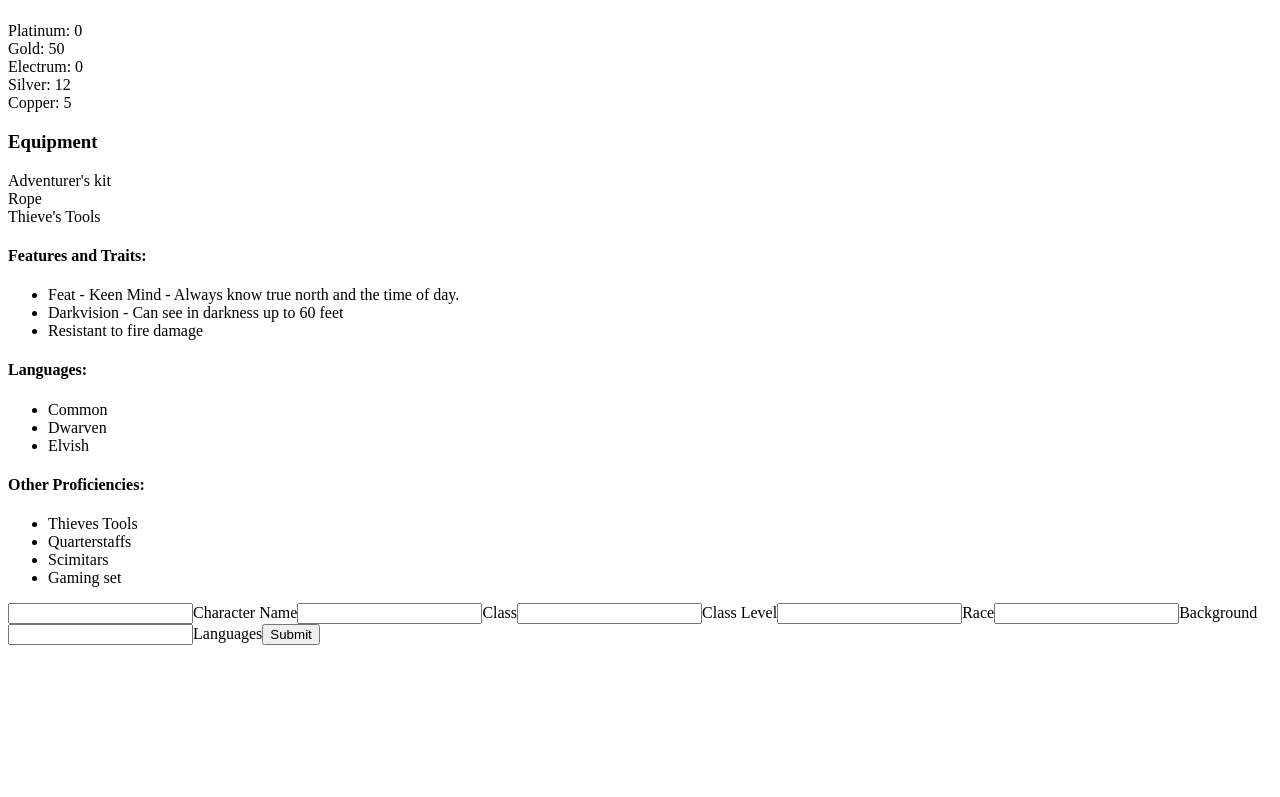
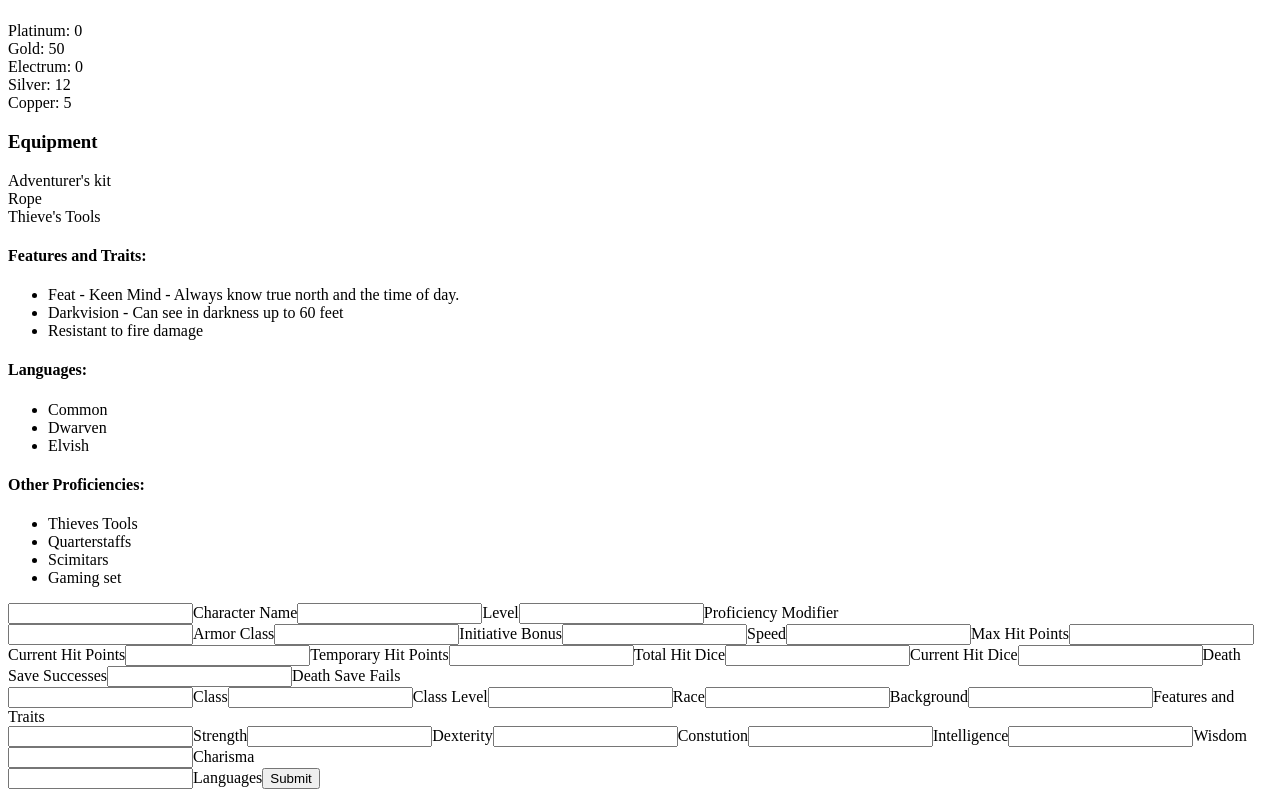
Before and after one commit to bpfahert/charactersheet, a React (Vite) app in the folder character-sheet/: page / in a window 1280 px wide. Shown: the part 2242-3039 px from the top of the page. Before the commit the page ends 2895 px from the top, so only its background shows below. Built offline with nearby package versions, Linux system fonts and the light colour scheme; the HTML template or start-up script is replaced by a standard one.

Commit message:
Expand character form to include more options

```diff
--- a/character-sheet/src/components/NewCharacterForm.tsx
+++ b/character-sheet/src/components/NewCharacterForm.tsx
@@ -1,7 +1,29 @@
 import { useState } from "react";
 
 function NewCharacterForm() {
-    const [newCharacter, setNewCharacter] = useState({name: "", classone: "", classonelevel: 1, race: "", background: "", languages: ""})
+    const [newCharacter, setNewCharacter] = useState({
+        name: "", classone: "", classonelevel: 1, race: "", background: "", languages: "",
+        features_and_traits: [],
+        level: 1,
+        strscore: 10,
+        dexscore: 10,
+        conscore: 10,
+        intscore: 10,
+        wisscore: 10,
+        chascore: 10,
+        proficiency_modifier: 1,
+        ac: 12,
+        initiative: 1,
+        speed: 30,
+        max_hp: 10,
+        current_hp: 10,
+        temp_hp: 0,
+        max_hit_dice: "1 d8",
+        current_hit_dice: "1d8",
+        death_save_successes: 0,
+        death_save_fails: 0,
+    })
+
 
     const createCharacter = (character: any) => {
         const finalCharacter = {
@@ -14,9 +36,17 @@ function NewCharacterForm() {
                     class: newCharacter.classone,
                     level: newCharacter.classonelevel,
                 }
-            }
+            },
+            features_and_traits: [newCharacter.features_and_traits],
+            stats: {
+                level: 1,
+                ability_scores: {strength: newCharacter.strscore, dexterity: newCharacter.dexscore, constitution: newCharacter.conscore, intelligence: newCharacter.intscore, wisdom: newCharacter.wisscore, charisma: newCharacter.chascore},
+                battle_stats: {ac: newCharacter.ac, initiative_bonus: newCharacter.initiative, speed: {walking: newCharacter.speed}, hit_points: {max_hp: newCharacter.max_hp, current_hp: newCharacter.current_hp, temp_hp: newCharacter.temp_hp}, hit_dice: {total_hit_dice: newCharacter.max_hit_dice, current_hit_dice: newCharacter.current_hit_dice}, death_saves: {successes: newCharacter.death_save_successes, failures: newCharacter.death_save_fails}},
+            },
+                proficiency_modifier: newCharacter.proficiency_modifier,
         }
     }
+
 
     const handleChange = (e: any) => {
         setNewCharacter((prevState) => ({
@@ -32,18 +62,61 @@ function NewCharacterForm() {
 
     return(
         <form onSubmit={handleSubmit}>
-            <div className="row"></div>
-            <input type="text" id="newcharactername" name="name" required maxLength={60} onChange={handleChange}></input>
-            <label htmlFor="name">Character Name</label>
+            <div className="row">
+                <input type="text" id="newcharactername" name="name" required maxLength={60} onChange={handleChange}></input>
+                <label htmlFor="name">Character Name</label>
+                <input type="text" id="newcharacterlevel" name="level" required maxLength={2} onChange={handleChange}></input>
+                <label htmlFor="level">Level</label>
+                <input type="text" id="newcharacterproficiencymod" name="proficiencymod" maxLength={1} onChange={handleChange}></input>
+                <label htmlFor="proficiencymod">Proficiency Modifier</label>
+            </div>
+            <div className="row battlestats">
+                <input type="text" id="newcharacterac" name="ac" maxLength={2} onChange={handleChange}></input>
+                <label htmlFor="ac">Armor Class</label>
+                <input type="text" id="newcharacterinitiative" name="initiative" maxLength={2} onChange={handleChange}></input>
+                <label htmlFor="initiative">Initiative Bonus</label>
+                <input type="text" id="newcharacterwalkspeed" name="walkspeed" maxLength={2} onChange={handleChange}></input>
+                <label htmlFor="walkspeed">Speed</label>
+                <input type="text" id="newcharactermaxhp" name="maxhp" maxLength={4} onChange={handleChange}></input>
+                <label htmlFor="maxhp">Max Hit Points</label>
+                <input type="text" id="newcharactercurrenthp" name="currenthp" maxLength={4} onChange={handleChange}></input>
+                <label htmlFor="currenthp">Current Hit Points</label>
+                <input type="text" id="newcharactertemphp" name="temphp" maxLength={4} onChange={handleChange}></input>
+                <label htmlFor="temphp">Temporary Hit Points</label>
+                <input type="text" id="newcharactermaxhitdice" name="maxhitdice" maxLength={10} onChange={handleChange}></input>
+                <label htmlFor="maxhitdice">Total Hit Dice</label>
+                <input type="text" id="newcharactercurrenthitdice" name="currenthitdice" maxLength={10} onChange={handleChange}></input>
+                <label htmlFor="currenthitdice">Current Hit Dice</label>
+                <input type="text" id="newcharacterdeathsavesuccesses" name="dssuccesses" maxLength={1} onChange={handleChange}></input>
+                <label htmlFor="dssuccesses">Death Save Successes</label>
+                <input type="text" id="newcharacterdeathsavefails" name="dsfails" maxLength={1} onChange={handleChange}></input>
+                <label htmlFor="dsfails">Death Save Fails</label>
+            </div>
             <input type="text" id="newcharacterclassone" name="classone" required maxLength={15} onChange={handleChange}></input>
             <label htmlFor="classone">Class</label>
-            <input type="text" id="newcharacterlevel" name="classonelevel" required maxLength={2} onChange={handleChange}></input>
+            <input type="text" id="newcharacterclassonelevel" name="classonelevel" required maxLength={2} onChange={handleChange}></input>
             <label htmlFor="classonelevel">Class Level</label>
-            <input type="text" id="newcharacterlevel" name="race" required maxLength={60} onChange={handleChange}></input>
+            <input type="text" id="newcharacterrace" name="race" required maxLength={60} onChange={handleChange}></input>
             <label htmlFor="race">Race</label>
-            <input type="text" id="newcharacterlevel" name="background" maxLength={30} onChange={handleChange}></input>
+            <input type="text" id="newcharacterbackground" name="background" maxLength={30} onChange={handleChange}></input>
             <label htmlFor="background">Background</label>
-            <input type="text" id="newcharacterlevel" name="languages" maxLength={200} onChange={handleChange}></input>
+            <input type="text" id="newcharacterfeatures" name="features" maxLength={300} onChange={handleChange}></input>
+            <label htmlFor="languages">Features and Traits</label>
+            <div className="row">
+                <input type="text" id="newcharacterstrscore" name="strscore" maxLength={2} onChange={handleChange}></input>
+                <label htmlFor="strscore">Strength</label>
+                <input type="text" id="newcharacterdexscore" name="dexscore" maxLength={2} onChange={handleChange}></input>
+                <label htmlFor="dexscore">Dexterity</label>
+                <input type="text" id="newcharacterconscore" name="conscore" maxLength={2} onChange={handleChange}></input>
+                <label htmlFor="conscore">Constution</label>
+                <input type="text" id="newcharacterintscore" name="intscore" maxLength={2} onChange={handleChange}></input>
+                <label htmlFor="intscore">Intelligence</label>
+                <input type="text" id="newcharacterwisscore" name="wisscore" maxLength={2} onChange={handleChange}></input>
+                <label htmlFor="wisscore">Wisdom</label>
+                <input type="text" id="newcharacterchascore" name="chascore" maxLength={2} onChange={handleChange}></input>
+                <label htmlFor="chascore">Charisma</label>
+            </div>
+            <input type="text" id="newcharacterlanguages" name="languages" maxLength={200} onChange={handleChange}></input>
             <label htmlFor="languages">Languages</label>
             <button type="button" onClick={() => createCharacter(newCharacter)}>Submit</button>
         </form>
```
